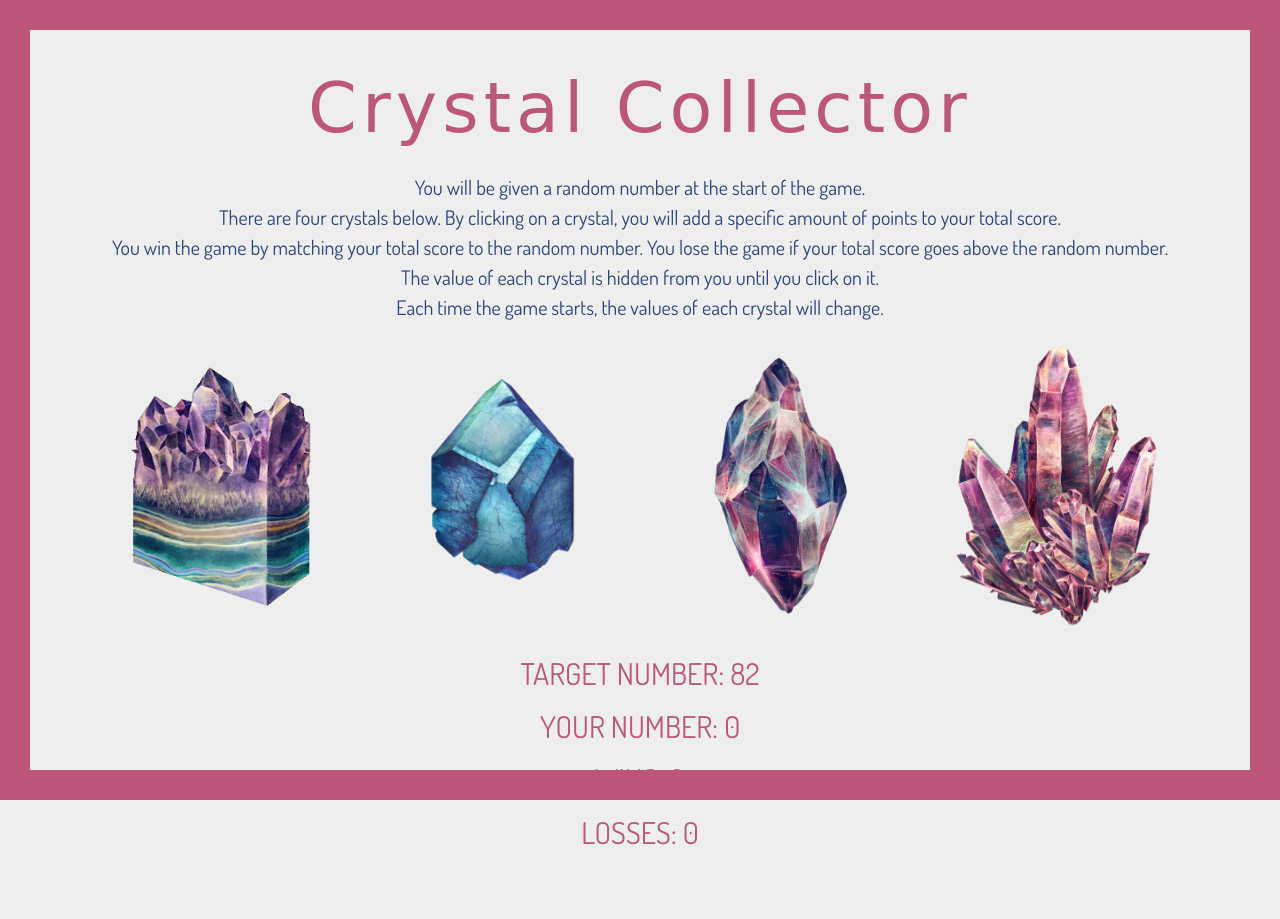
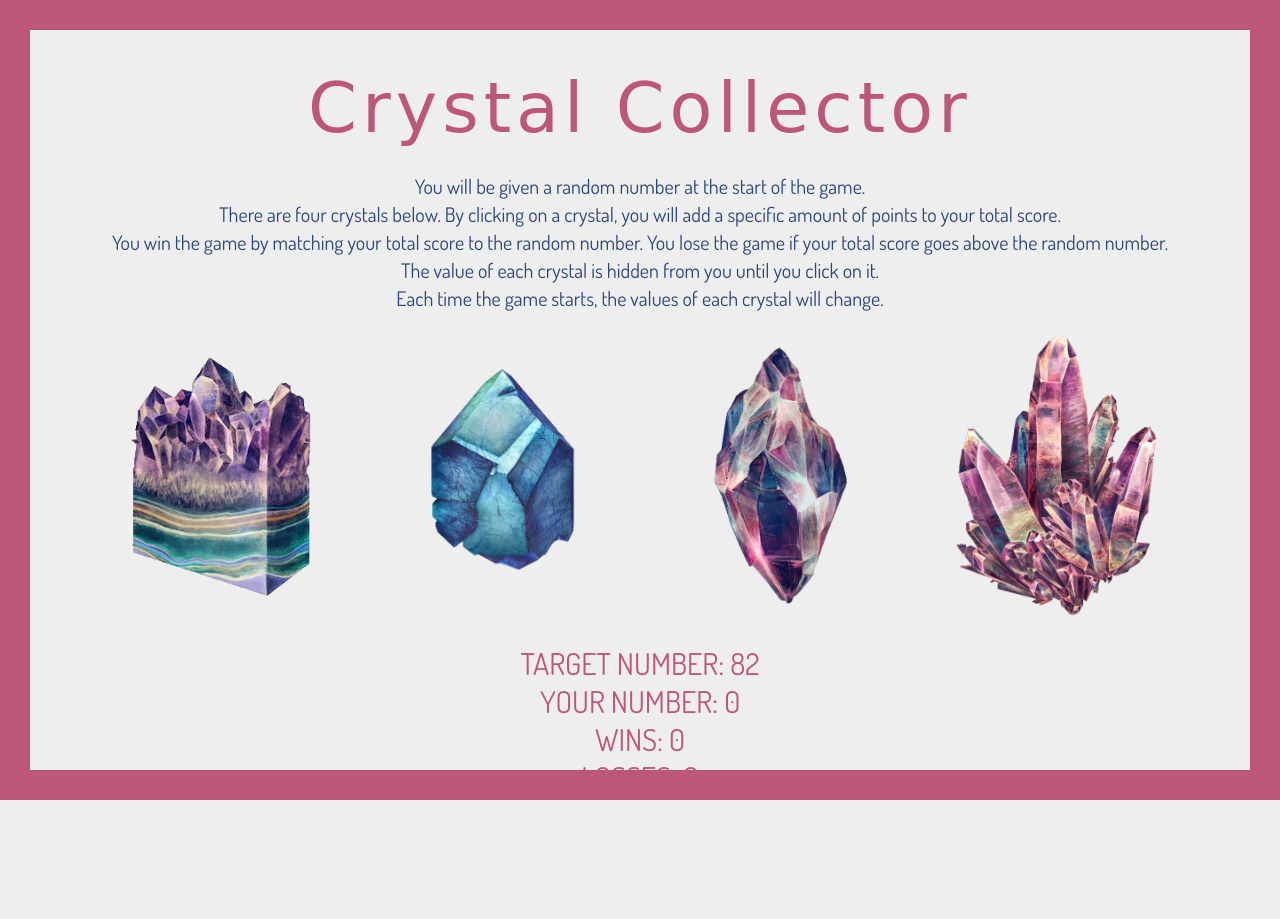
Before and after one commit to smaashthemac/crystal-collector, a PHP site: page / in a window 1280 px wide. After the commit the page ends 800 px from the top, so only its background shows below. Run offline with PHP 8.4, Linux system fonts and the light colour scheme; some libraries are stand-ins or nearby versions; some web fonts are replaced.

Commit message:
slightly tweaked a few margins and line-heights

```diff
--- a/assets/css/style.css
+++ b/assets/css/style.css
@@ -22,7 +22,7 @@ body {
 p {
 	color: #2C457D;
 	font-size: 20px;
-	line-height: 1;
+	line-height: .9;
 }
 
 h1 {
@@ -48,6 +48,13 @@ img:hover, {
 	cursor: cell;
 }
 
+#targetNumber,
+#yourNumber,
+#wins,
+#losses {
+	margin-top: -15px;
+}
+
 #top,
 #bottom,
 #left,
```
